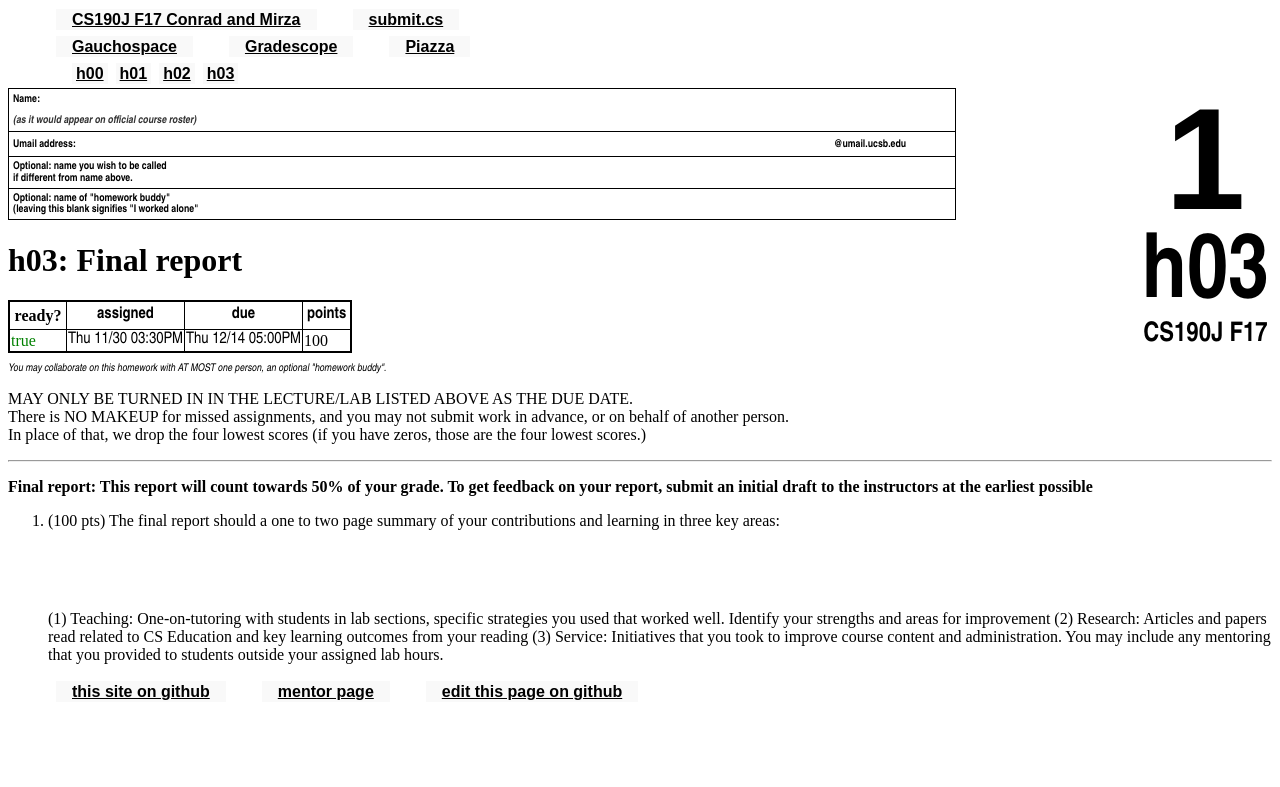
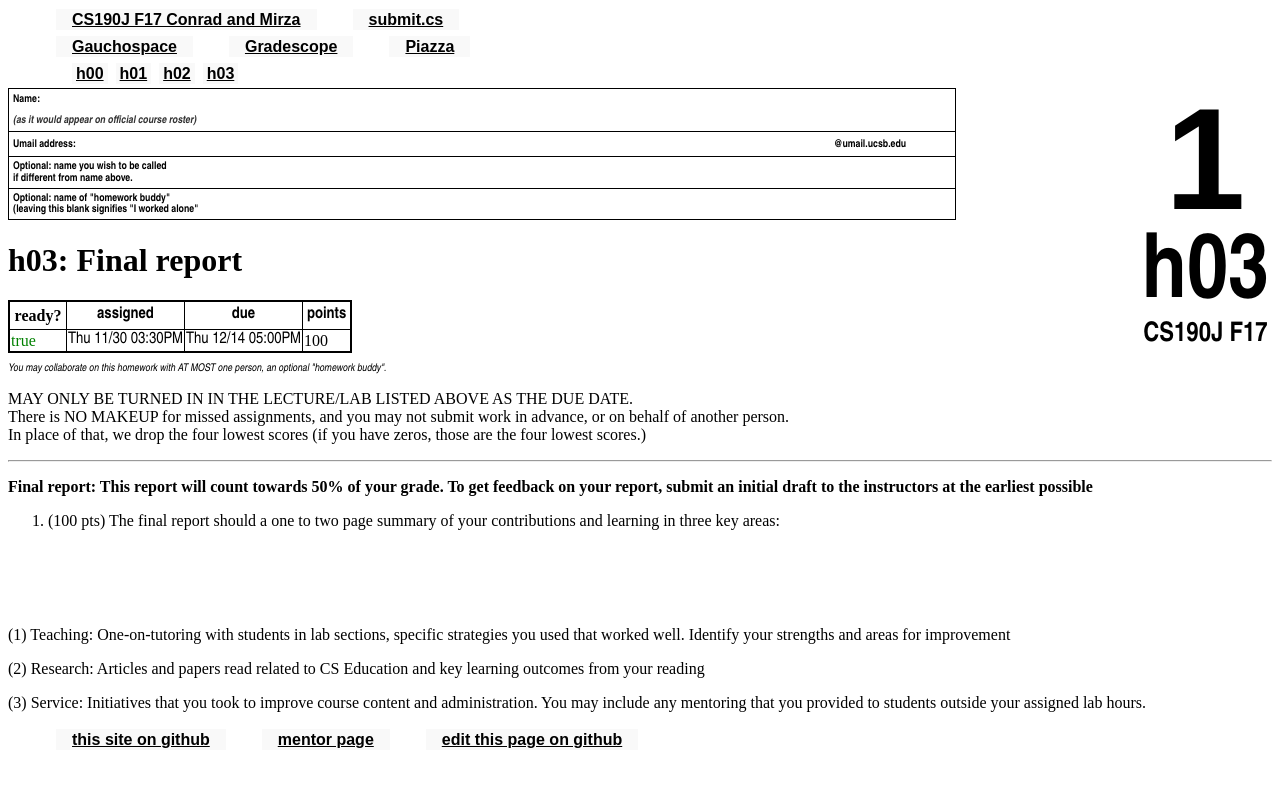
Before and after one commit to ucsb-cs190j-f17/ucsb-cs190j-f17.github.io, a Jekyll site: the page built from _hwk/h03.md, in a window 1280 px wide. Shown: the top 787 px of the page. Built offline with Jekyll 4.4.1, drawn with Linux system fonts in a browser that asks for light colours.

Commit message:
final report

```diff
--- a/_hwk/h03.md
+++ b/_hwk/h03.md
@@ -13,12 +13,10 @@ due: 2017-12-14 17:00:00.00-8:00
 <li style="padding-bottom:5em;"> (100 pts) The final report should a one to two page summary of your contributions and learning in three key areas:
 </li>
 
+</ol>
+
 (1) Teaching: One-on-tutoring with students in lab sections, specific strategies you used that worked well. Identify your strengths and areas for improvement
 
 (2) Research: Articles and papers read related to CS Education and key learning outcomes from your reading
 
 (3) Service: Initiatives that you took to improve course content and administration. You may include any mentoring that you provided to students outside your assigned lab hours.
-
-
-
-</ol>
```
